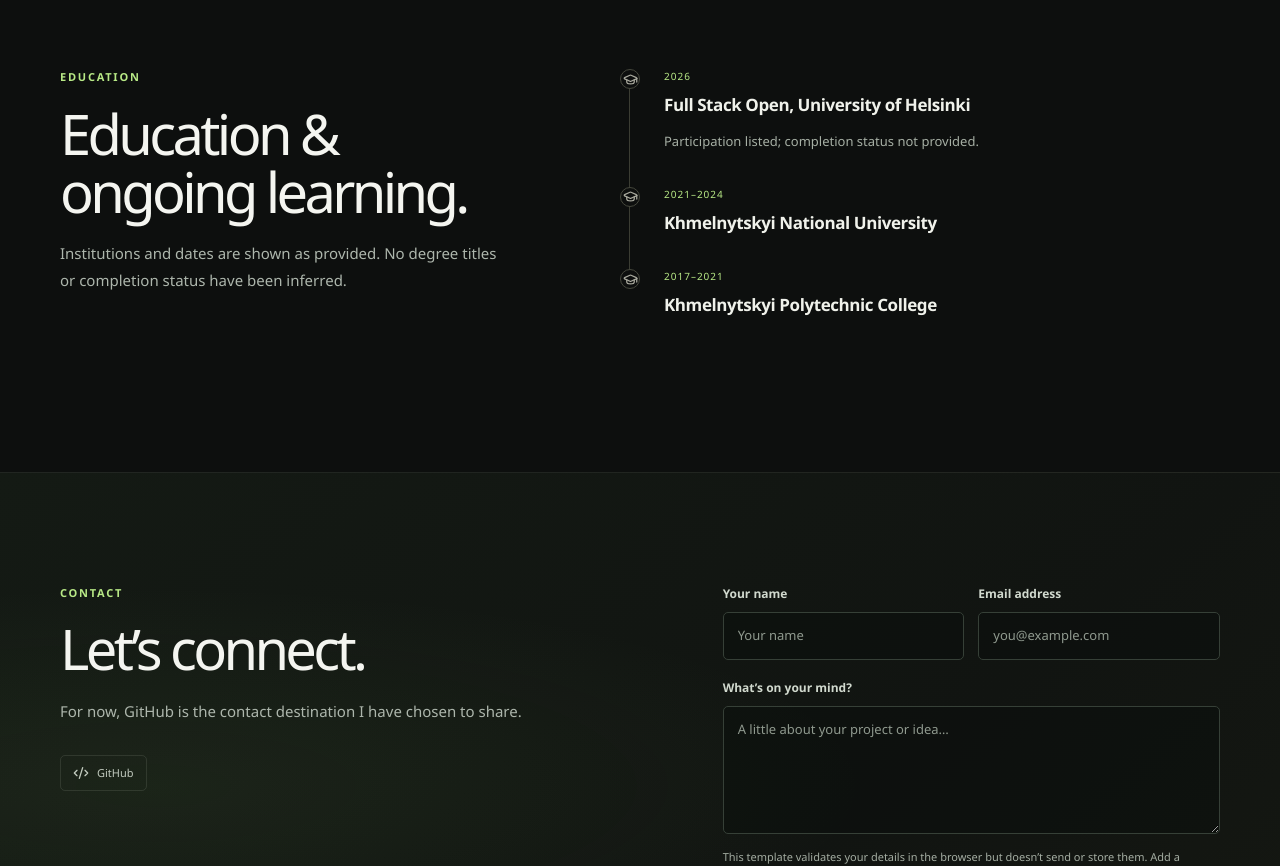
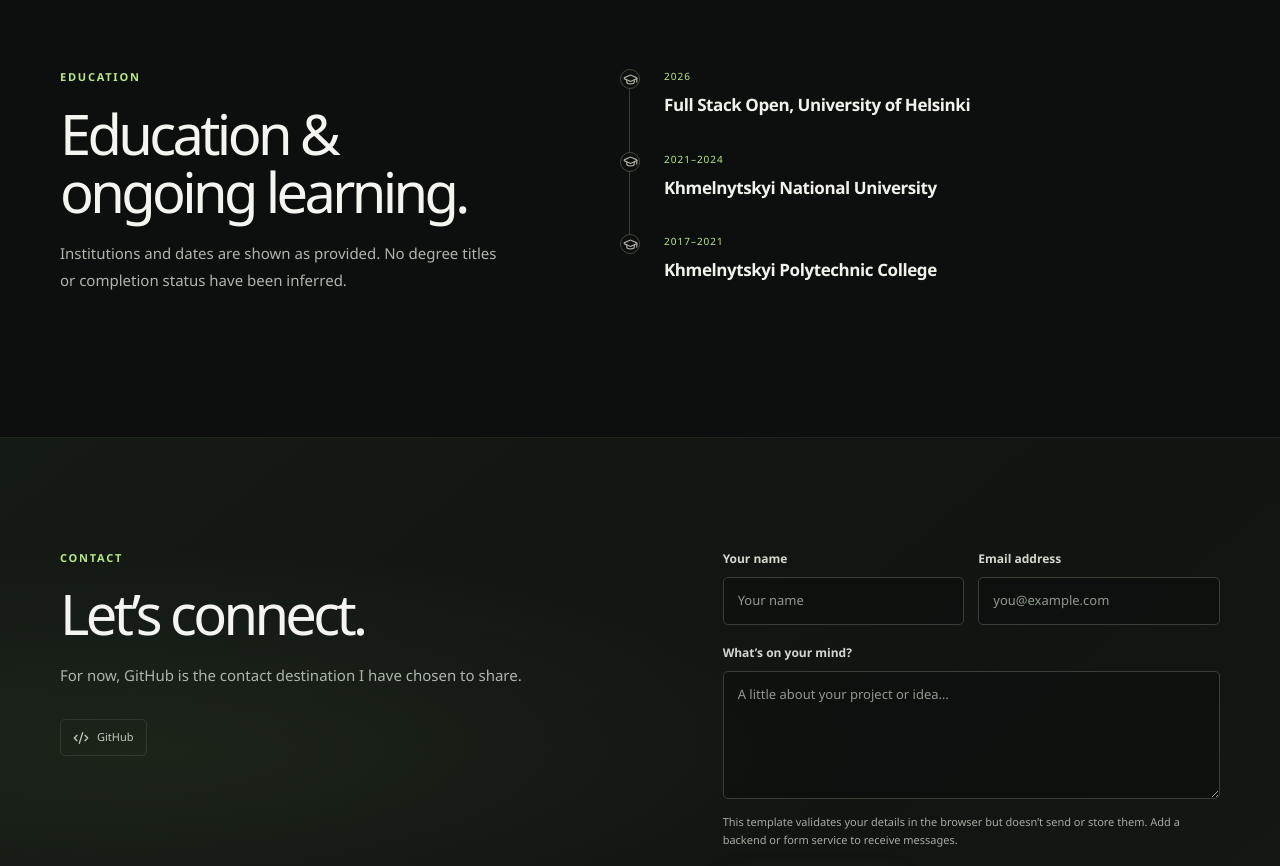
Before and after one commit to runpy21/runpy21-portfolio-new, a React (Vite) app: page / in a window 1280 px wide. Shown: the part 3520-4386 px from the top of the page. Built offline with nearby package versions, Linux system fonts and the light colour scheme.

Commit message:
Update portfolio.ts

```diff
--- a/src/data/portfolio.ts
+++ b/src/data/portfolio.ts
@@ -191,7 +191,6 @@ export const portfolio: PortfolioConfig = {
     {
       institution: 'Full Stack Open, University of Helsinki',
       period: '2026',
-      details: 'Participation listed; completion status not provided.',
     },
     {
       institution: 'Khmelnytskyi National University',
```
